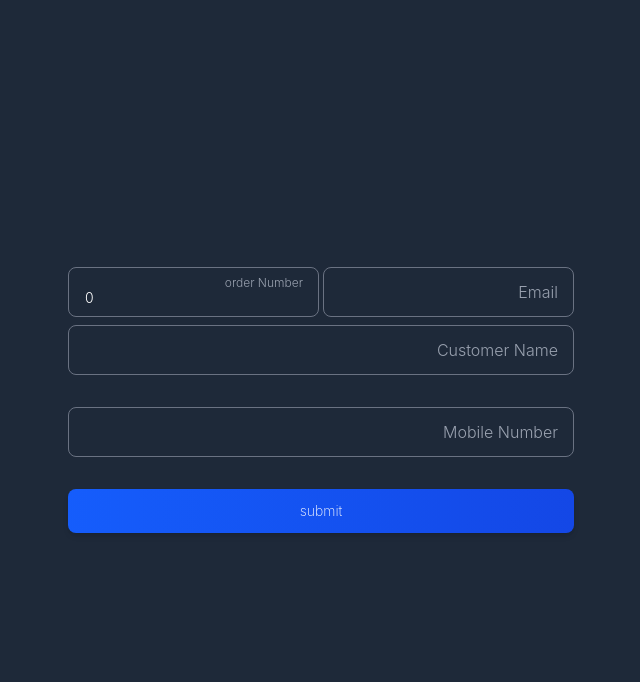
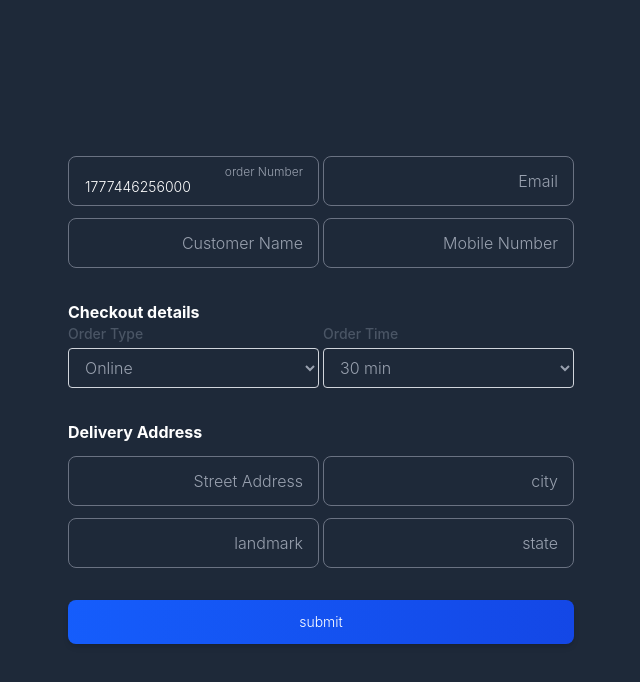
Before and after one commit to MohammadSoleimanikia/delivery-app-RHF, a React (Vite) app: page / in a window 1280 px wide. Shown: the top 682 px of the page, without its empty margins (319-959 px from the left). Built offline with nearby package versions, Linux system fonts and the light colour scheme.

Commit message:
make form parts reusable and use formContext

```diff
--- a/src/component/RHF.tsx
+++ b/src/component/RHF.tsx
@@ -1,60 +1,79 @@
-import { useForm } from "react-hook-form";
+import { useForm, FormProvider } from "react-hook-form";
 import Input from "./controls/textField";
 import {
     foodDeliverySchema,
     type FoodDeliveryFormType,
-} from "../types/foodDelivery";
+} from "../types/foodDeliveryForm";
 import { zodResolver } from "@hookform/resolvers/zod";
+import CheckoutForm from "./forms/checkoutForm";
+import DeliveryAddressForm from "./forms/DeliveryAddressForm";
 export default function Rhf() {
     // form data is sended by handle submit method in RHF
     const onSubmit = (formData: FoodDeliveryFormType) => {
         console.log(formData);
     };
+
+    // errors sended by handle submit method in RHF
     const onError = (error) => {
         console.log("Errors: ", error);
     };
-    const {
-        register,
-        handleSubmit,
-        formState: { errors },
-    } = useForm<FoodDeliveryFormType>({
+
+    const methods = useForm<FoodDeliveryFormType>({
+        // resolver used for validation by zod schema
         resolver: zodResolver(foodDeliverySchema),
+        // validate form on change of inputs
         mode: "onChange",
         defaultValues: {
             customerName: "",
             email: "",
             mobile: "",
-            orderNo: 0,
+            orderNo: new Date().valueOf(),
+            paymentMethod: "online",
+            deliveryTime: "30",
+            address: {
+                streetAddress: "",
+                landMark: "",
+                city: "",
+                state: "",
+            },
         },
     });
+
+    // destructing from method
+    const {
+        register,
+        handleSubmit,
+        formState: { errors },
+    } = methods;
     return (
         <div className="min-h-screen font-light bg-gray-800 flex items-center justify-center p-4">
             {/* Form */}
+            {/* use form context to use register, setValue, errors and etc in child without prop drilling */}
+            <FormProvider {...methods}>
                 <form
                     // handleSubmit have 2 arg onValid and onInvalid that invalid is optional
                     onSubmit={handleSubmit(onSubmit, onError)}
                     className="space-y-8"
                 >
-                <div className="flex gap-1 mb-2">
-                    <div className="flex flex-col">
+                    <div className="space-y-3">
+                        <div className="flex gap-1 ">
                             {/* use Reusable Input component */}
                             <Input
                                 error={errors.orderNo?.message}
                                 {...register("orderNo", {
+                                    // convert value of input from string to number
                                     valueAsNumber: true,
-                                required: "order number is required",
                                 })}
                                 id="orderNo"
                                 label="order Number"
                             />
-                    </div>
-                    <div className="flex flex-col">
                             <Input
                                 error={errors.email?.message}
                                 id="email"
                                 label="Email"
                                 {...register("email", {
                                     required: "email is required",
+                                    // custom validation(overridden by zod)
                                     validate: {
                                         notFake: (value) => {
                                             console.log("Validating:", value);
@@ -67,28 +86,33 @@ export default function Rhf() {
                                 })}
                             />
                         </div>
-                </div>
 
+                        <div className="flex gap-1">
                             <Input
                                 id="customerName"
                                 label="Customer Name"
                                 {...register("customerName")}
                                 error={errors.customerName?.message}
                             />
-
                             <Input
                                 id="mobile"
                                 label="Mobile Number"
                                 {...register("mobile")}
                                 error={errors.mobile?.message}
                             />
+                        </div>
+                    </div>
+
+                    <CheckoutForm />
+                    <DeliveryAddressForm/>
                     <button
                         type="submit"
-                    className="w-full text-sm font-extralight bg-gradient-to-r from-blue-600 to-blue-700 hover:from-blue-700 hover:to-blue-800 text-white py-3 rounded-lg transition-all duration-200 transform hover:scale-[1.02] shadow-md"
+                        className="w-full text-sm font-light bg-linear-to-r from-blue-600 to-blue-700 hover:from-blue-700 hover:to-blue-800 text-white py-3 rounded-lg transition-all duration-1000 transform hover:scale-[1.02] shadow-md"
                     >
                         submit
                     </button>
                 </form>
+            </FormProvider>
         </div>
     );
 }
--- /dev/null
+++ b/src/component/controls/select.tsx
@@ -0,0 +1,60 @@
+import type { ComponentPropsWithoutRef } from "react";
+import { forwardRef, useId } from "react";
+
+type OptionValue = string | number;
+type Option<T extends OptionValue = OptionValue> = {
+    text: string;
+    value: T;
+};
+
+type DropDownProps<T extends OptionValue = OptionValue> = {
+    options: Option<T>[];
+    label: string;
+    placeholder?: string;
+    error?: string;
+} & Omit<ComponentPropsWithoutRef<"select">, "children">;
+
+const Select = forwardRef<HTMLSelectElement, DropDownProps>(
+    ({ options, label, placeholder, error, id, ...restProps }, ref) => {
+        const generatedId = useId();
+        const selectId = id || generatedId;
+
+        return (
+            <div className="w-full">
+                <div className="relative">
+                    <label
+                        htmlFor={selectId}
+                        className="block text-sm font-medium text-gray-600 mb-1"
+                    >
+                        {label}
+                    </label>
+                    <select
+                        ref={ref}
+                        id={selectId}
+                        className="w-full text-gray-400 px-3 py-2 border border-gray-300 rounded focus:outline-none focus:border-blue-500"
+                        {...restProps}
+                    >
+                        {placeholder && (
+                            <option value="" disabled hidden>
+                                {placeholder}
+                            </option>
+                        )}
+                        {options.map((option, index) => (
+                            <option key={index} value={option.value}>
+                                {option.text}
+                            </option>
+                        ))}
+                    </select>
+
+
+                </div>
+
+                {error && <p className="mt-1 text-sm text-red-500">{error}</p>}
+            </div>
+        );
+    },
+);
+
+Select.displayName = "Select";
+
+export default Select;
--- /dev/null
+++ b/src/component/forms/DeliveryAddressForm.tsx
@@ -0,0 +1,49 @@
+import Input from "../controls/textField";
+import { useFormContext } from "react-hook-form";
+export default function DeliveryAddressForm() {
+    const {
+        register,
+        formState: { errors },
+        // type of input used in this form
+    } = useFormContext<{
+        address: {
+            streetAddress: string;
+            landMark: string;
+            city: string;
+            state: string;
+        };
+    }>();
+    return (
+        <div className="space-y-3">
+            <h2 className="text-white font-bold">Delivery Address</h2>
+            <div className="flex gap-1">
+                <Input
+                    id="streetAddress"
+                    label="Street Address"
+                    {...register("address.streetAddress")}
+                    error={errors.address?.streetAddress?.message}
+                />
+                <Input
+                    id="city"
+                    label="city"
+                    {...register("address.city")}
+                    error={errors.address?.city?.message}
+                />
+            </div>
+            <div className="flex gap-1">
+                <Input
+                    id="landMark"
+                    label="landmark"
+                    {...register("address.landMark")}
+                    error={errors.address?.landMark?.message}
+                />
+                <Input
+                    id="state"
+                    label="state"
+                    {...register("address.state")}
+                    error={errors.address?.state?.message}
+                />
+            </div>
+        </div>
+    );
+}
--- /dev/null
+++ b/src/component/forms/checkoutForm.tsx
@@ -0,0 +1,57 @@
+import type { FoodDeliveryFormType } from "../../types/foodDeliveryForm";
+import type { Options } from "../../types/selectInput";
+import Select from "../controls/select";
+import { useFormContext } from "react-hook-form";
+export default function CheckoutForm() {
+    // get methods from form context
+    const { register } = useFormContext<FoodDeliveryFormType>();
+    const deliveryOptions: Options = [
+        {
+            text: "Online",
+            value: "online",
+        },
+        {
+            text: "Cash On delivery",
+            value: "cod",
+        },
+    ];
+
+    const deliveryTime: Options = [
+        {
+            text: "30 min",
+            value: "30",
+        },
+        {
+            text: "1 hour",
+            value: "60",
+        },
+        {
+            text: "2 hour",
+            value: "120",
+        },
+
+        {
+            text: "3 hour",
+            value: "180",
+        },
+    ];
+    return (
+        <div>
+            <h2 className="text-white font-bold">Checkout details</h2>
+            <div className="flex gap-1">
+                <Select
+                    id="paymentOption"
+                    label="Order Type"
+                    {...register("paymentMethod")}
+                    options={deliveryOptions}
+                />
+                <Select
+                    id="orderTime"
+                    label="Order Time"
+                    {...register("deliveryTime")}
+                    options={deliveryTime}
+                />
+            </div>
+        </div>
+    );
+}
--- a/src/types/foodDelivery.ts
+++ b/src/types/foodDeliveryForm.ts
@@ -1,6 +1,14 @@
 // when use zod for validation RHF validation ignored
 import z from "zod";
+export const deliveryAddressSchema = z.object({
+    streetAddress: z.string().min(1, "street address is required"),
+    landMark: z.string().optional(),
+    city: z.string().min(1, "city is required"),
+    state: z.string().optional(),
+});
 export const foodDeliverySchema = z.object({
+    paymentMethod: z.enum(["online", "cod"]),
+    deliveryTime: z.enum(["30", "60", "120", "180"]),
     orderNo: z.number("ورودی باید عدد باشد"),
     customerName: z.string().min(1, "نام الزامی است"),
     mobile: z
@@ -11,7 +19,11 @@ export const foodDeliverySchema = z.object({
         .string()
         .email("فرمت ایمیل صحیح نمیباشد ")
         // use refine for adding custom validation
-        .refine((value) => value !== "email@gmail.com",{message:"particular email is blocked"})
+        .refine((value) => value !== "email@gmail.com", {
+            message: "particular email is blocked",
+        })
         .optional(),
+    address: deliveryAddressSchema,
 });
 export type FoodDeliveryFormType = z.infer<typeof foodDeliverySchema>;
+export type DeliveryAddressFormType =z.infer<typeof deliveryAddressSchema>
```
Lines whose indentation alone changed are shown as unchanged.
